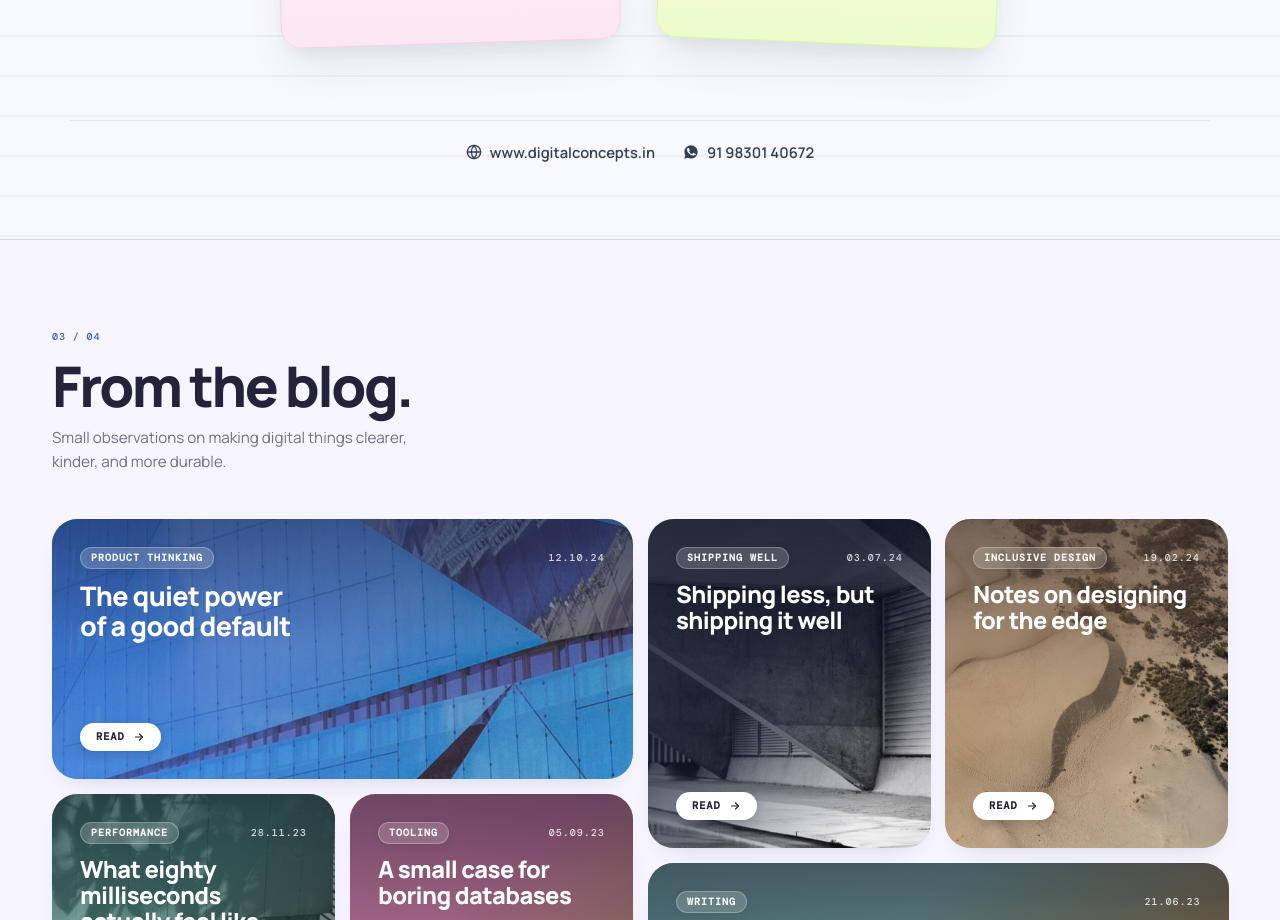
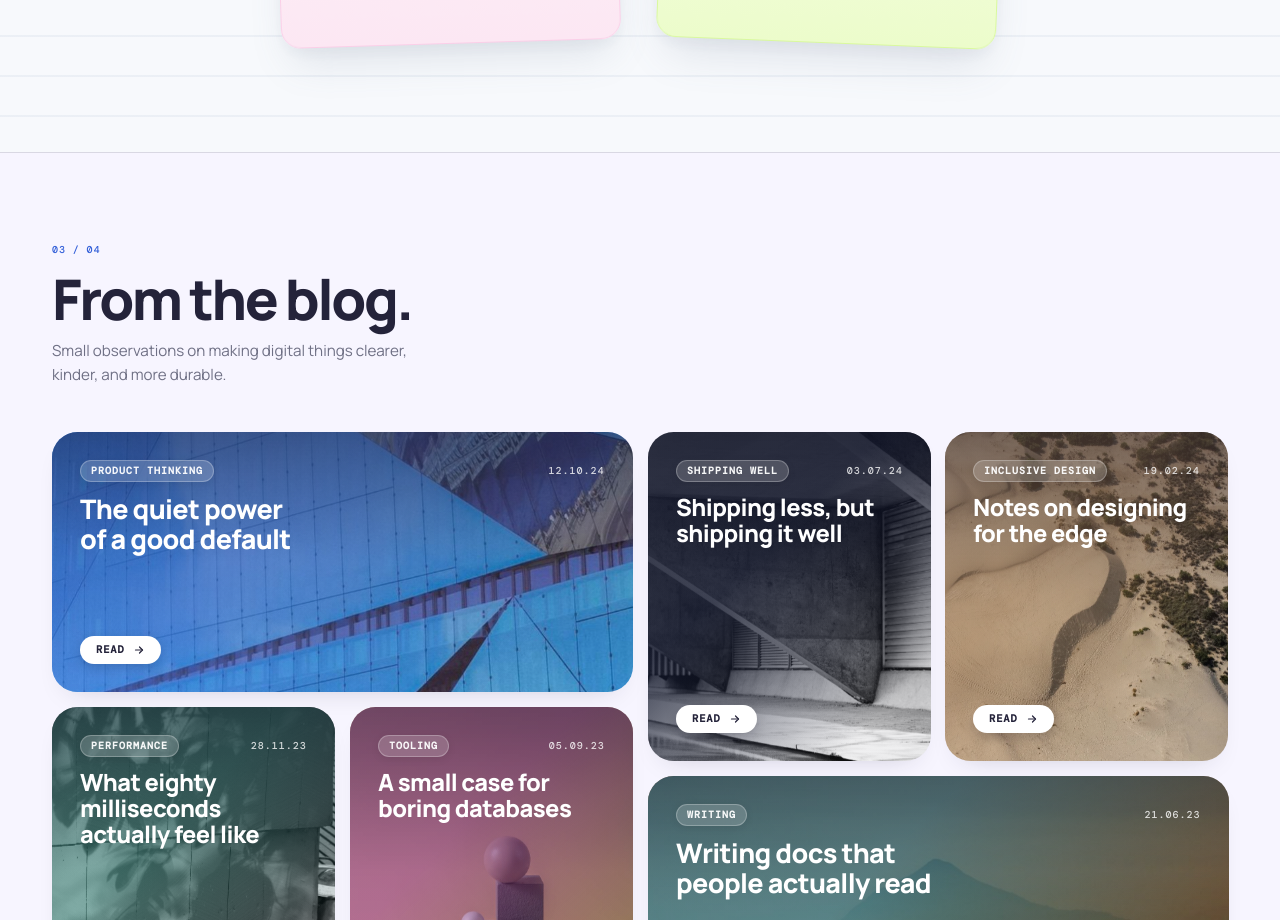
Before and after one commit to PawanKumar-Dev/portfolio-new, a Next.js app: page / in a window 1280 px wide. Shown: the part 2840-3760 px from the top of the page. Built offline with nearby package versions, Linux system fonts and the light colour scheme.

Commit message:
fix(skills): remove third-party digitalconcepts footer strip and separator line

```diff
--- a/app/globals.css
+++ b/app/globals.css
@@ -1201,32 +1201,6 @@
   transform: scale(1.04);
 }
 
-/* Footer strip */
-.cheatsheet-footer-strip {
-  display: flex;
-  align-items: center;
-  justify-content: center;
-  gap: 28px;
-  margin-top: clamp(24px, 4vw, 44px);
-  padding-top: 20px;
-  border-top: 1px solid rgba(226, 232, 240, 0.9);
-}
-
-.footer-pill-link {
-  display: inline-flex;
-  align-items: center;
-  gap: 8px;
-  font-size: 0.92rem;
-  font-weight: 600;
-  color: #334155;
-  text-decoration: none;
-  transition: color 0.2s ease;
-}
-
-.footer-pill-link:hover {
-  color: #0284c7;
-}
-
 /* Responsive */
 @media (max-width: 960px) {
   .row-3-cards,
--- a/components/Skills.tsx
+++ b/components/Skills.tsx
@@ -559,33 +559,6 @@ export default function Skills() {
             ))}
           </div>
         </div>
-
-        {/* Footer info strip matching reference image */}
-        <div className="cheatsheet-footer-strip">
-          <a
-            href="https://www.digitalconcepts.in"
-            target="_blank"
-            rel="noopener noreferrer"
-            className="footer-pill-link"
-          >
-            <svg viewBox="0 0 24 24" width="16" height="16" fill="none" stroke="currentColor" strokeWidth="2" strokeLinecap="round" strokeLinejoin="round" aria-hidden="true">
-              <circle cx="12" cy="12" r="10" />
-              <line x1="2" y1="12" x2="22" y2="12" />
-              <path d="M12 2a15.3 15.3 0 0 1 4 10 15.3 15.3 0 0 1-4 10 15.3 15.3 0 0 1-4-10 15.3 15.3 0 0 1 4-10z" />
-            </svg>
-            <span>www.digitalconcepts.in</span>
-          </a>
-
-          <a
-            href="tel:+919830140672"
-            className="footer-pill-link"
-          >
-            <svg viewBox="0 0 24 24" width="16" height="16" fill="currentColor" aria-hidden="true">
-              <path d="M12.04 2c-5.46 0-9.91 4.45-9.91 9.91 0 1.75.46 3.45 1.32 4.95L2.05 22l5.25-1.38c1.45.79 3.08 1.21 4.74 1.21 5.46 0 9.91-4.45 9.91-9.91 0-2.65-1.03-5.14-2.9-7.01A9.82 9.82 0 0 0 12.04 2zm5.78 14.07c-.24.68-1.39 1.3-1.92 1.38-.49.08-1.12.11-3.62-.92-2.98-1.23-4.9-4.27-5.05-4.47-.15-.2-1.21-1.61-1.21-3.07 0-1.46.77-2.18 1.04-2.48.27-.29.6-.37.8-.37.2 0 .4 0 .58.01.19.01.44-.07.69.52.26.61.88 2.15.96 2.31.08.16.13.35.03.55-.1.2-.15.33-.3.51-.15.18-.32.4-.46.54-.15.15-.31.31-.13.62.18.31.8 1.32 1.72 2.14 1.18 1.05 2.18 1.38 2.49 1.53.31.15.49.13.67-.08.18-.21.77-.9 1.02-1.25.26-.35.51-.29.86-.16.35.13 2.22 1.05 2.6 1.24.38.19.64.29.73.45.09.16.09.93-.15 1.61z" />
-            </svg>
-            <span>91 98301 40672</span>
-          </a>
-        </div>
       </div>
     </section>
   );
```
